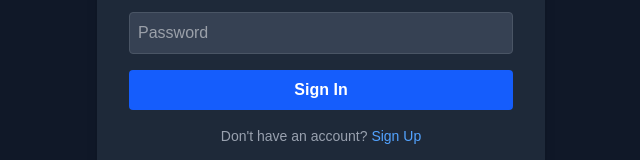
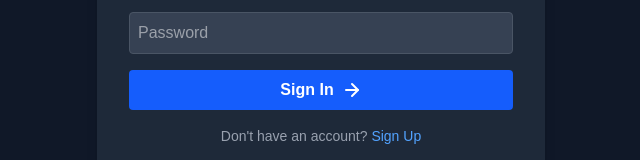
Before and after one commit to adhamalfy/ElAlfy-Think, a Next.js app: page / in a window 1280 px wide. Shown: the part 428-588 px from the top of the page, without its empty margins (319-959 px from the left). Built offline with nearby package versions, Linux system fonts and the light colour scheme; no server answers.

Commit message:
feat(auth): enhance sign in and sign up buttons with loading spinner and animation

```diff
--- a/src/components/AuthForm.tsx
+++ b/src/components/AuthForm.tsx
@@ -87,11 +87,27 @@ const AuthForm: React.FC = () => {
                   className="p-2 rounded bg-gray-700 text-white border border-gray-600 focus:outline-none"
                 />
                 {error && <div className="text-red-400 text-sm text-center">{error}</div>}
-                <button type="submit" className="bg-blue-600 hover:bg-blue-700 text-white py-2 rounded font-semibold transition flex items-center justify-center" disabled={loading}>
-                  {loading ? (
-                    <span className="w-5 h-5 border-2 border-white border-t-transparent rounded-full animate-spin inline-block"></span>
-                  ) : (
-                    "Sign In"
+                <button
+                  type="submit"
+                  className="bg-blue-600 hover:bg-blue-700 text-white py-2 rounded font-semibold transition flex items-center justify-center relative overflow-hidden"
+                  disabled={loading}
+                >
+                  <span className="flex items-center gap-2">
+                    <span>Sign In</span>
+                    <motion.span
+                      initial={{ x: 0 }}
+                      animate={loading ? { x: 32 } : { x: 0 }}
+                      transition={{ type: "spring", stiffness: 300, damping: 20 }}
+                      className="inline-block"
+                    >
+                      <svg width="20" height="20" viewBox="0 0 20 20" fill="none" xmlns="http://www.w3.org/2000/svg">
+                        <path d="M4 10H16" stroke="white" strokeWidth="2" strokeLinecap="round" strokeLinejoin="round"/>
+                        <path d="M10 4L16 10L10 16" stroke="white" strokeWidth="2" strokeLinecap="round" strokeLinejoin="round"/>
+                      </svg>
+                    </motion.span>
+                  </span>
+                  {loading && (
+                    <span className="absolute right-4 w-5 h-5 border-2 border-white border-t-transparent rounded-full animate-spin"></span>
                   )}
                 </button>
               </form>
@@ -133,11 +149,27 @@ const AuthForm: React.FC = () => {
                   className="p-2 rounded bg-gray-700 text-white border border-gray-600 focus:outline-none"
                 />
                 {error && <div className="text-red-400 text-sm text-center">{error}</div>}
-                <button type="submit" className="bg-blue-600 hover:bg-blue-700 text-white py-2 rounded font-semibold transition flex items-center justify-center" disabled={loading}>
-                  {loading ? (
-                    <span className="w-5 h-5 border-2 border-white border-t-transparent rounded-full animate-spin inline-block"></span>
-                  ) : (
-                    "Sign Up"
+                <button
+                  type="submit"
+                  className="bg-blue-600 hover:bg-blue-700 text-white py-2 rounded font-semibold transition flex items-center justify-center relative overflow-hidden"
+                  disabled={loading}
+                >
+                  <span className="flex items-center gap-2">
+                    <span>Sign Up</span>
+                    <motion.span
+                      initial={{ x: 0 }}
+                      animate={loading ? { x: 32 } : { x: 0 }}
+                      transition={{ type: "spring", stiffness: 300, damping: 20 }}
+                      className="inline-block"
+                    >
+                      <svg width="20" height="20" viewBox="0 0 20 20" fill="none" xmlns="http://www.w3.org/2000/svg">
+                        <path d="M4 10H16" stroke="white" strokeWidth="2" strokeLinecap="round" strokeLinejoin="round"/>
+                        <path d="M10 4L16 10L10 16" stroke="white" strokeWidth="2" strokeLinecap="round" strokeLinejoin="round"/>
+                      </svg>
+                    </motion.span>
+                  </span>
+                  {loading && (
+                    <span className="absolute right-4 w-5 h-5 border-2 border-white border-t-transparent rounded-full animate-spin"></span>
                   )}
                 </button>
               </form>
```
